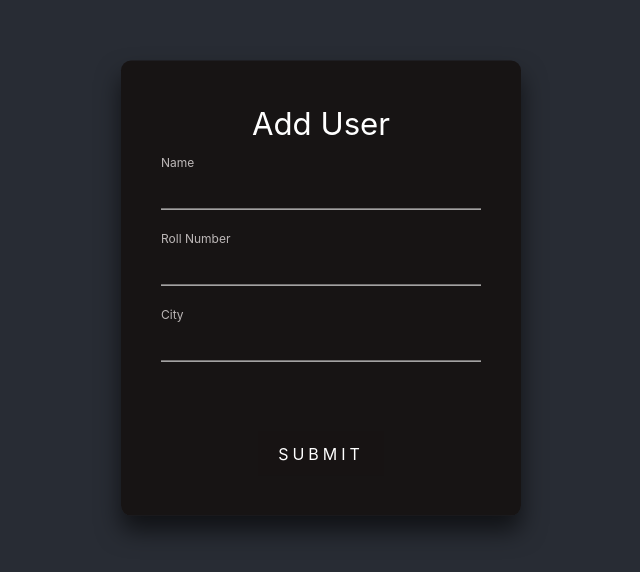
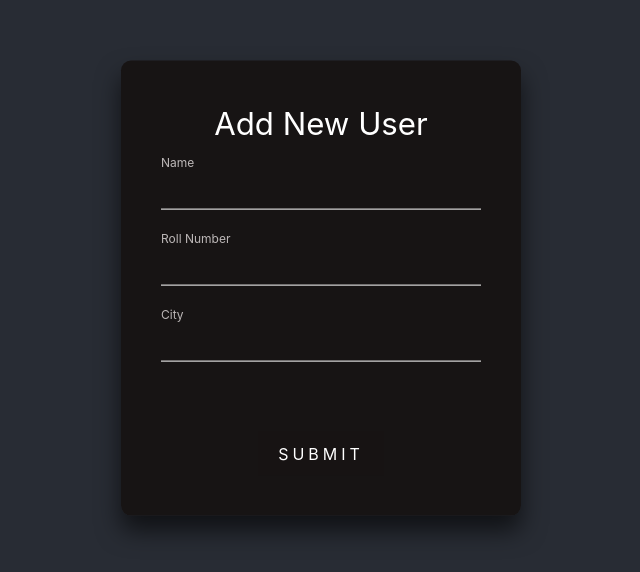
Before and after one commit to kk709/Todo_App, a React (Create React App) app: page /addItem in a window 1280 px wide. Shown: the part 112-684 px from the top of the page, without its empty margins (319-959 px from the left). Built offline with nearby package versions, Linux system fonts and the light colour scheme.

Commit message:
checking

```diff
--- a/src/react_django_api/postData.js
+++ b/src/react_django_api/postData.js
@@ -34,7 +34,7 @@ const PostData = () => {
             <div class="login-box">
 
                 <form onSubmit={(e) => SubmitData(e)}>
-                    <p id="heading">Add User</p>
+                    <p id="heading">Add New User</p>
                     <div class="user-box">
                         <input type="text"
                             id="name"
```
